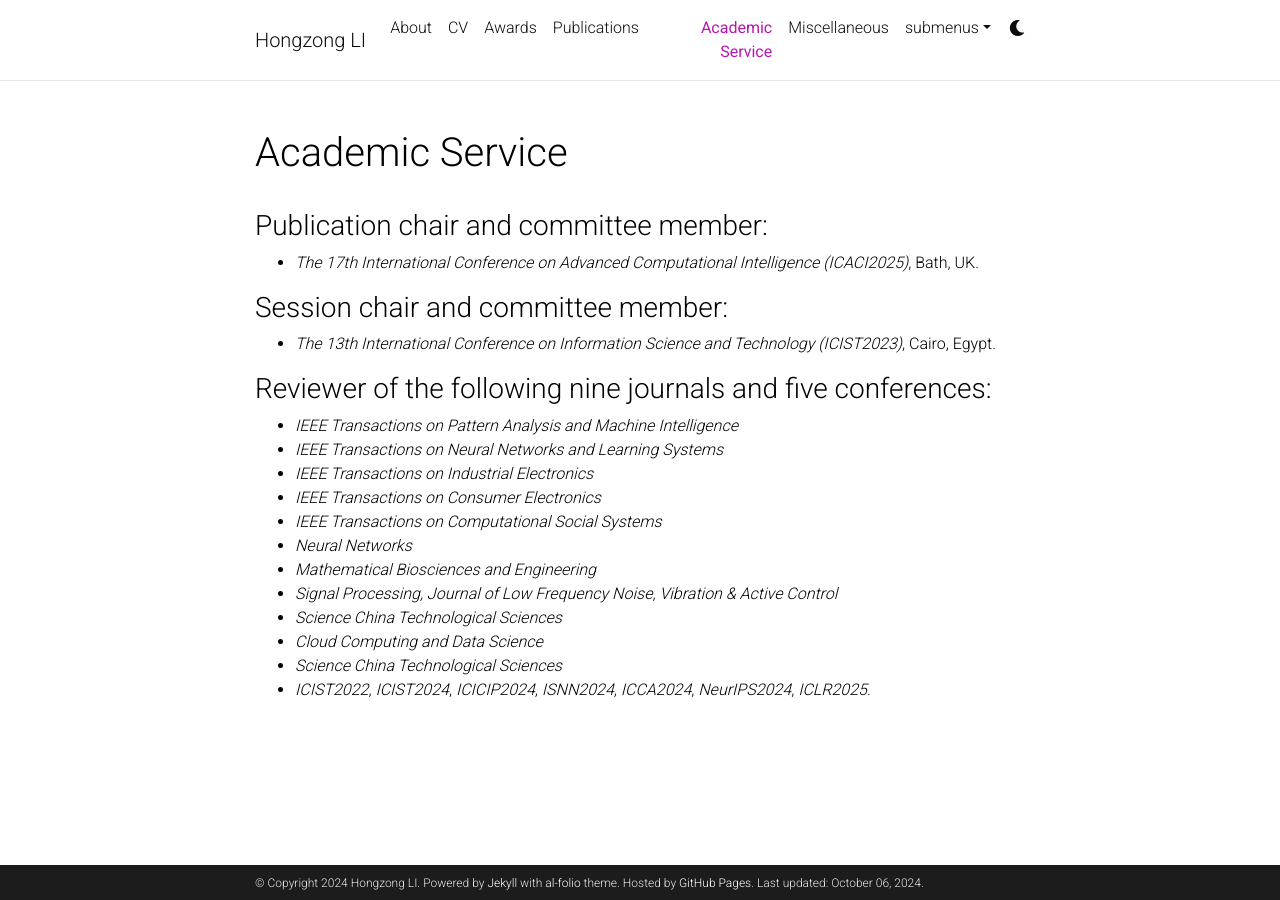
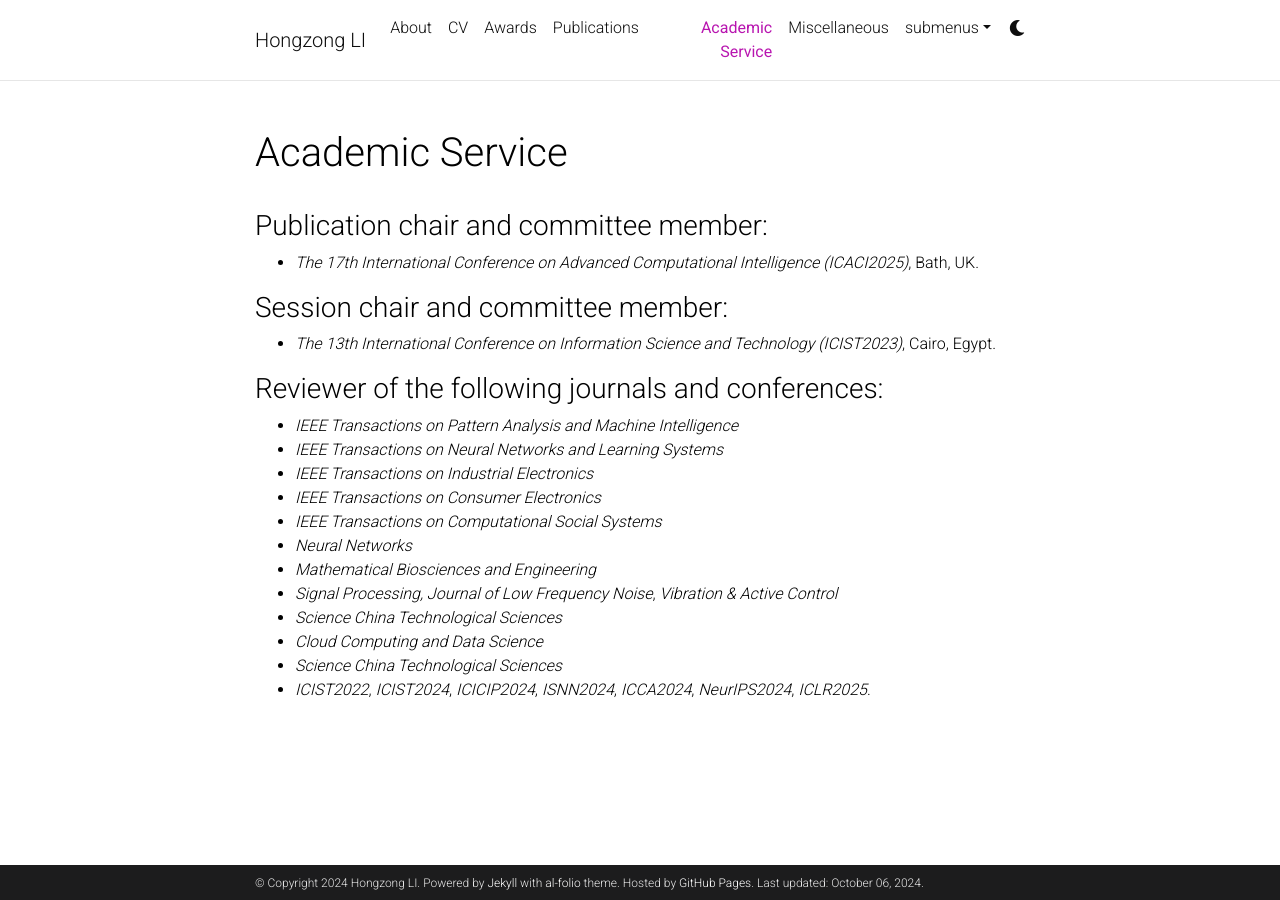
Before and after one commit to HongzongLI-CS/HongzongLI-CS.github.io, a Jekyll site: the page built from _pages/academic_service.md, in a window 1280 px wide. Built offline with Jekyll 4.4.1, drawn with Linux system fonts in a browser that asks for light colours; comment, search, counter and statistics services are not loaded; a style sheet for code colours, icons or effects is not loaded.

Commit message:
Update academic_service.md

```diff
--- a/_pages/academic_service.md
+++ b/_pages/academic_service.md
@@ -12,7 +12,7 @@ nav_order: 3
 ### Session chair and committee member:
 - *The 13th International Conference on Information Science and Technology (ICIST2023)*, Cairo, Egypt.
 
-### Reviewer of the following nine journals and five conferences:
+### Reviewer of the following journals and conferences:
 
 - *IEEE Transactions on Pattern Analysis and Machine Intelligence*
 - *IEEE Transactions on Neural Networks and Learning Systems*
```
